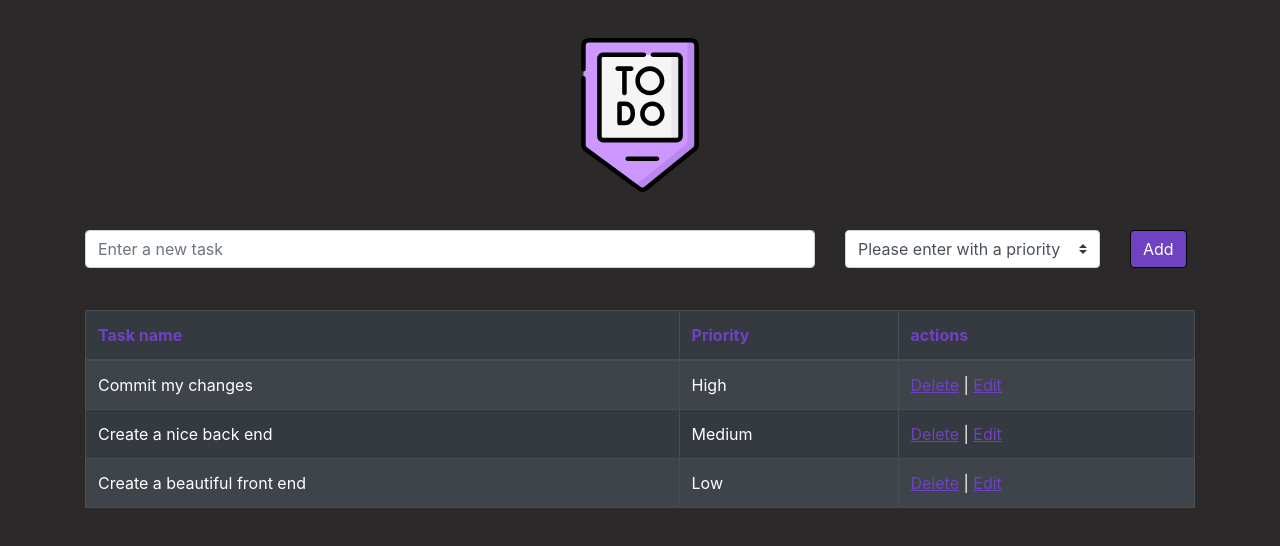
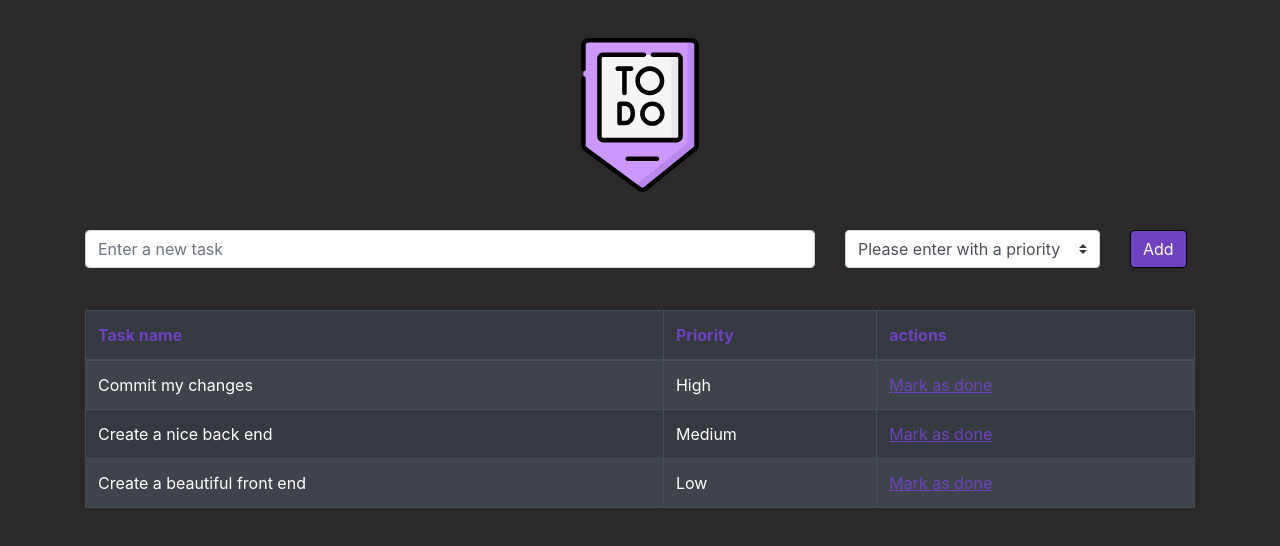
Before and after one commit to Gustavo-tech/todo-app-react, a React (Create React App) app: page / in a window 1280 px wide. Shown: the top 546 px of the page. Built offline with nearby package versions, Linux system fonts and the light colour scheme.

Commit message:
Removing option to edit

```diff
--- a/src/components/Home/Home.jsx
+++ b/src/components/Home/Home.jsx
@@ -35,14 +35,6 @@ class Home extends Component {
         })
     }
 
-    handleEdit = (id) => {
-        let task = this.state.tasks.find(task => {
-            return task.id === id;
-        });
-        document.getElementById('task-name').value = task.name;
-        document.getElementById('priority').value = task.priority;
-    }
-
     render() {
         return(
             <div>
--- a/src/components/TaskTable/TaskTable.jsx
+++ b/src/components/TaskTable/TaskTable.jsx
@@ -8,7 +8,7 @@ import Container from 'react-bootstrap/Container';
 // Styles
 import './style.css';
 
-const TaskTable = ({tasks, handleDeleteTask, handleEdit}) => {
+const TaskTable = ({tasks, handleDeleteTask}) => {
     return(
         <Container>
                 <Table striped bordered hover variant="dark">
@@ -32,7 +32,7 @@ const TaskTable = ({tasks, handleDeleteTask, handleEdit}) => {
                                 <tr key={task.id}>
                                     <td>{task.name}</td>
                                     <td>{task.priority}</td>
-                                    <td><span onClick={() => handleDeleteTask(task.id)} className="link-actions">Delete</span> | <span className="link-actions" onClick={() => handleEdit(task.id)}>Edit</span></td>
+                                    <td><span onClick={() => handleDeleteTask(task.id)} className="link-actions">Mark as done</span></td>
                                 </tr>
                             )
                         })
```
